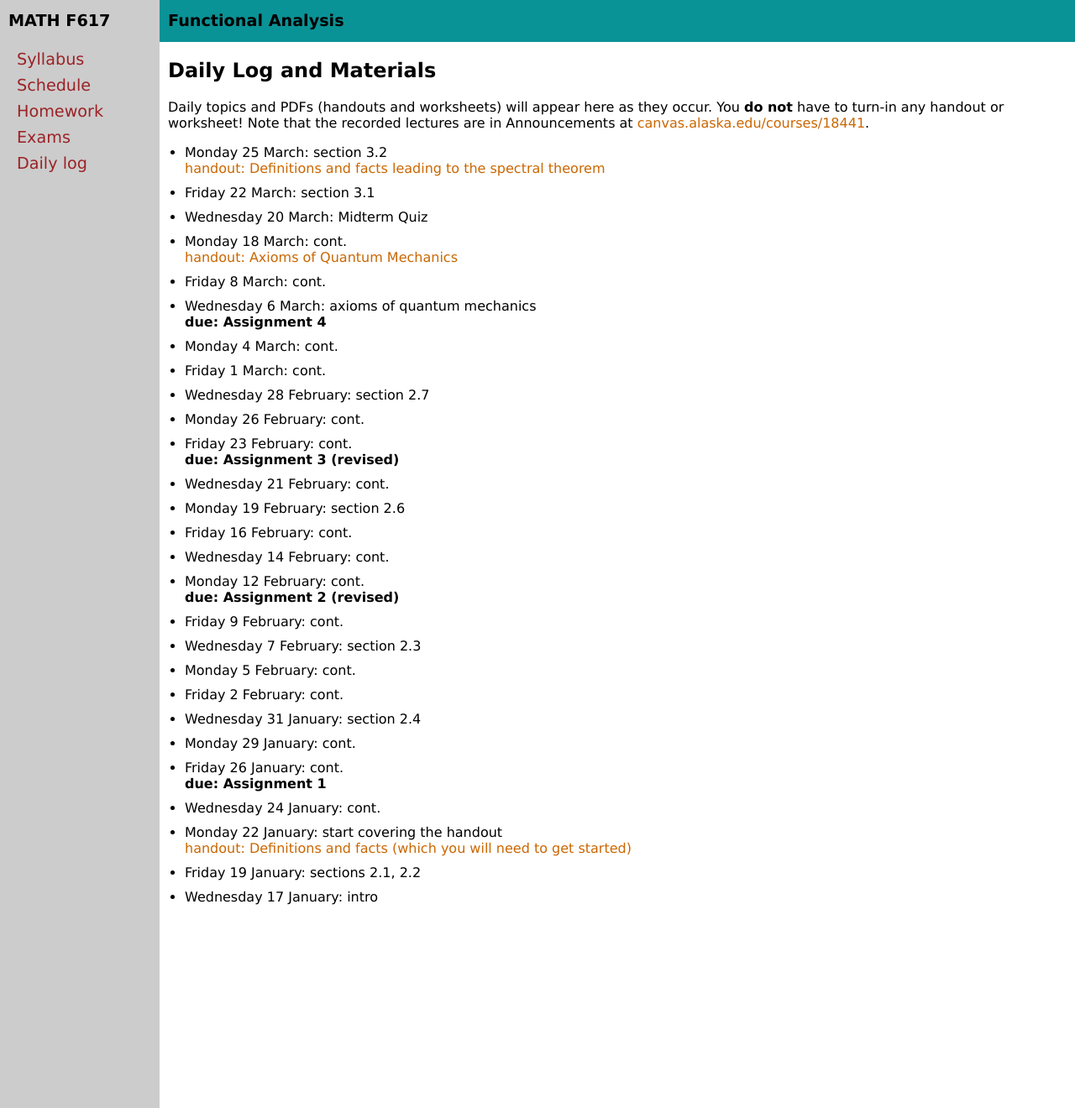
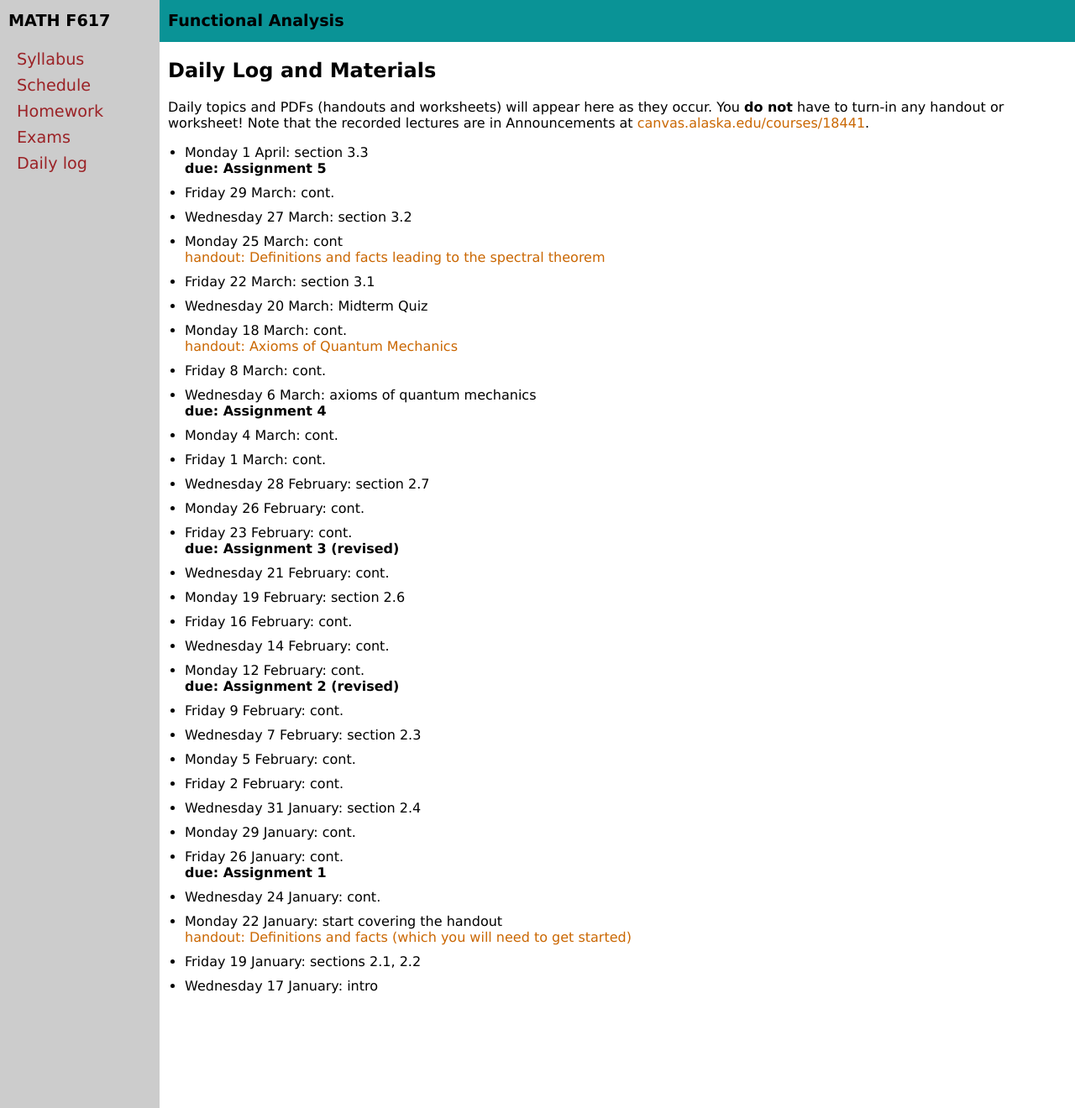
Before and after one commit to bueler/numerical, a Jekyll site: the page built from daily.md, in a window 1280 px wide and 1320 px high. Shown: the whole window at 84% size. Built offline with Jekyll 4.4.1, drawn with Linux system fonts in a browser that asks for light colours.

Commit message:
update schedules to reflect A5 due Mon 4/1

```diff
--- a/_data/daily.yml
+++ b/_data/daily.yml
@@ -1,8 +1,15 @@
 semester: Spring 2024
 home: assets/handouts
 daily:
+- name: Monday 1 April
+  description: section 3.3
+  due: Assignment 5
+- name: Friday 29 March
+  description: cont.
+- name: Wednesday 27 March
+  description: section 3.2
 - name: Monday 25 March
-  description: section 3.2
+  description: cont
   handout: tospectralthm.pdf
   handoutname: "handout: Definitions and facts leading to the spectral theorem"
 - name: Friday 22 March
```
Also changed, not shown: 2 other files.
